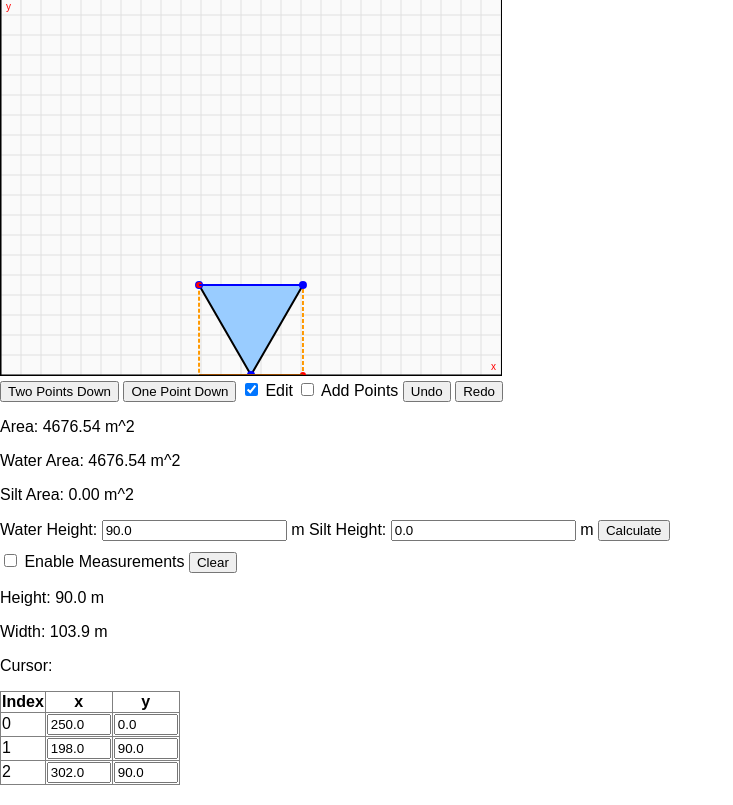
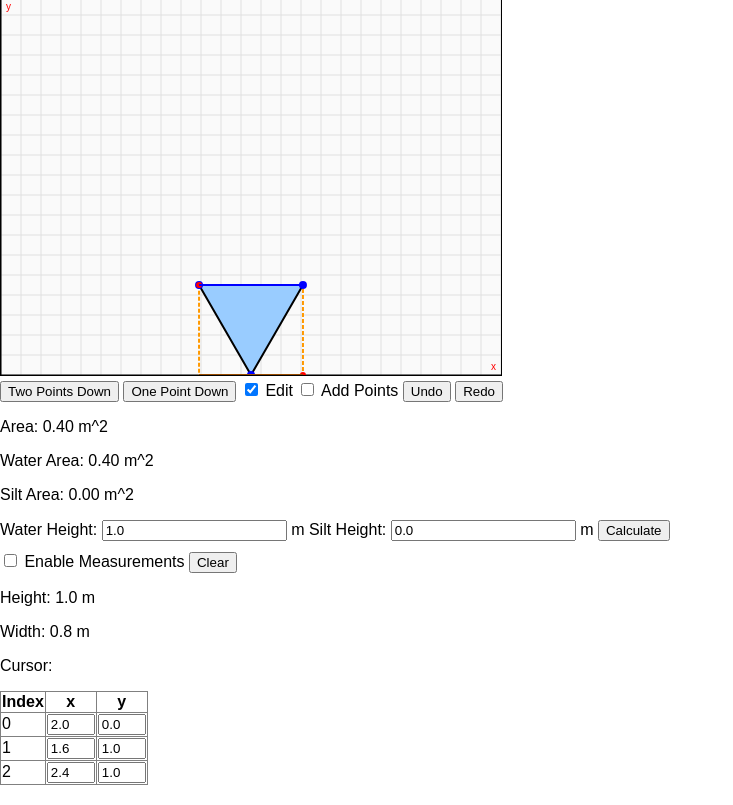
Before and after one commit to techidock/open-source, a Flask app: page / in a window 1280 px wide. Shown: the part 134-939 px from the top of the page, without its empty margins (0-733 px from the left). Run offline with Flask 3, Linux system fonts and the light colour scheme; data that the repository does not hold is empty.

Commit message:
Add configurable draw area

```diff
--- a/channel_area/templates/index.html
+++ b/channel_area/templates/index.html
@@ -19,11 +19,16 @@
           <option value="circle">Circular Channel</option>
         </select>
         <label for="units">Units:</label>
-        <select name="units" id="units" onchange="draw()">
+        <select name="units" id="units" onchange="updateUnitDisplay()">
           <option value="m">m</option>
           <option value="cm">cm</option>
           <option value="mm">mm</option>
         </select>
+        <label for="draw-width">Draw Width:</label>
+        <input type="number" id="draw-width" value="4000" oninput="updateDrawSize()">
+        <label for="draw-height">Draw Height:</label>
+        <input type="number" id="draw-height" value="4000" oninput="updateDrawSize()">
+        <span id="draw-unit"></span>
         <div id="circular-fields" class="fields" style="display:none">
           <label for="circle-points">Points:</label>
           <input type="number" id="circle-points" min="3" value="30" onchange="resetCircle()">
@@ -113,10 +118,41 @@
       var redoStack = [];
       var waterHeight = 0;
       var siltHeight = 0;
+      var drawWidthMM = 4000;
+      var drawHeightMM = 4000;
       var measureMode = false;
       var measureStart = null;
       var measureEnd = null;
       var measuring = false;
+
+      function unitFactor() {
+        var u = document.getElementById('units').value;
+        if (u === 'm') return 1000;
+        if (u === 'cm') return 10;
+        return 1;
+      }
+
+      function updateUnitDisplay() {
+        var f = unitFactor();
+        document.getElementById('draw-width').value = (drawWidthMM / f).toFixed(1);
+        document.getElementById('draw-height').value = (drawHeightMM / f).toFixed(1);
+        document.getElementById('draw-unit').textContent = document.getElementById('units').value;
+        document.getElementById('water-unit').textContent = document.getElementById('units').value;
+        document.getElementById('silt-unit').textContent = document.getElementById('units').value;
+        draw();
+      }
+
+      function updateDrawSize() {
+        var f = unitFactor();
+        drawWidthMM = parseFloat(document.getElementById('draw-width').value) * f || 4000;
+        drawHeightMM = parseFloat(document.getElementById('draw-height').value) * f || 4000;
+        draw();
+      }
+
+      function unitToPxX(v) { return v * unitFactor() * canvas.width / drawWidthMM; }
+      function unitToPxY(v) { return v * unitFactor() * canvas.height / drawHeightMM; }
+      function pxToUnitX(px) { return px * drawWidthMM / canvas.width / unitFactor(); }
+      function pxToUnitY(px) { return px * drawHeightMM / canvas.height / unitFactor(); }
 
       function init() {
         canvas = document.getElementById('canvas');
@@ -139,6 +175,7 @@
         };
         updateShapeList();
         showFields();
+        updateUnitDisplay();
         waterHeight = parseFloat(document.getElementById('water-height').value) || 0;
         siltHeight = parseFloat(document.getElementById('silt-height').value) || 0;
         fetch('/load_shape/_last').then(r => {
@@ -221,10 +258,10 @@
         ctx.restore();
 
         var units = document.getElementById('units').value;
-        document.getElementById('width-label').textContent = 'Width: ' + width.toFixed(1) + ' ' + units;
-        document.getElementById('height-label').textContent = 'Height: ' + height.toFixed(1) + ' ' + units;
-        document.getElementById('water-unit').textContent = units;
-        document.getElementById('silt-unit').textContent = units;
+        var sx = drawWidthMM / canvas.width;
+        var sy = drawHeightMM / canvas.height;
+        document.getElementById('width-label').textContent = 'Width: ' + (width * sx / unitFactor()).toFixed(1) + ' ' + units;
+        document.getElementById('height-label').textContent = 'Height: ' + (height * sy / unitFactor()).toFixed(1) + ' ' + units;
 
         var maxHeight = shapeHeight(pts);
         shapePts = pts;
@@ -236,8 +273,8 @@
         siltHeight = parseFloat(shInput.value) || 0;
         siltHeight = clamp(siltHeight, 0, waterHeight);
         shInput.value = siltHeight.toFixed(1);
-        var yLine = canvas.height - waterHeight;
-        var ySilt = canvas.height - siltHeight;
+        var yLine = canvas.height - unitToPxY(waterHeight);
+        var ySilt = canvas.height - unitToPxY(siltHeight);
         if (pts.length > 0) {
           var belowWater = clipBelow(pts, yLine);
           var belowSilt = clipBelow(pts, ySilt);
@@ -304,9 +341,11 @@
         var waterArea = polygonArea(waterPts) - polygonArea(siltPts);
         var siltArea = polygonArea(siltPts);
         var units = document.getElementById('units').value;
-        document.getElementById('area-display').textContent = 'Area: ' + area.toFixed(2) + ' ' + units + '^2';
-        document.getElementById('water-area-display').textContent = 'Water Area: ' + waterArea.toFixed(2) + ' ' + units + '^2';
-        document.getElementById('silt-area-display').textContent = 'Silt Area: ' + siltArea.toFixed(2) + ' ' + units + '^2';
+        var mm2perpx2 = (drawWidthMM / canvas.width) * (drawHeightMM / canvas.height);
+        var unitSq = unitFactor() * unitFactor();
+        document.getElementById('area-display').textContent = 'Area: ' + (area * mm2perpx2 / unitSq).toFixed(2) + ' ' + units + '^2';
+        document.getElementById('water-area-display').textContent = 'Water Area: ' + (waterArea * mm2perpx2 / unitSq).toFixed(2) + ' ' + units + '^2';
+        document.getElementById('silt-area-display').textContent = 'Silt Area: ' + (siltArea * mm2perpx2 / unitSq).toFixed(2) + ' ' + units + '^2';
         drawMeasurement();
         autoSave();
       }
@@ -331,7 +370,7 @@
         for (var i = 0; i < pts.length; i++) {
           minY = Math.min(minY, pts[i].y);
         }
-        return canvas.height - minY;
+        return pxToUnitY(canvas.height - minY);
       }
 
       function clipBelow(pts, yLine) {
@@ -531,18 +570,18 @@
           var tdX = document.createElement('td');
           var inputX = document.createElement('input');
           inputX.type = 'number';
-          inputX.value = pts[i].x.toFixed(1);
+          inputX.value = pxToUnitX(pts[i].x).toFixed(1);
           inputX.min = 0;
-          inputX.max = canvas.width;
+          inputX.max = drawWidthMM / unitFactor();
           inputX.dataset.index = i;
           inputX.onchange = tableChanged;
           tdX.appendChild(inputX);
           var tdY = document.createElement('td');
           var inputY = document.createElement('input');
           inputY.type = 'number';
-          inputY.value = (canvas.height - pts[i].y).toFixed(1);
+          inputY.value = pxToUnitY(canvas.height - pts[i].y).toFixed(1);
           inputY.min = 0;
-          inputY.max = canvas.height;
+          inputY.max = drawHeightMM / unitFactor();
           inputY.dataset.index = i;
           inputY.onchange = tableChanged;
           tdY.appendChild(inputY);
@@ -642,12 +681,12 @@
         }
         var idx = parseInt(e.target.dataset.index);
         var row = e.target.parentElement.parentElement;
-        var x = parseFloat(row.children[1].firstChild.value);
-        var y = parseFloat(row.children[2].firstChild.value);
+        var x = unitToPxX(parseFloat(row.children[1].firstChild.value));
+        var y = unitToPxY(parseFloat(row.children[2].firstChild.value));
         x = clamp(x, 0, canvas.width);
         y = clamp(y, 0, canvas.height);
-        row.children[1].firstChild.value = x;
-        row.children[2].firstChild.value = y;
+        row.children[1].firstChild.value = pxToUnitX(x).toFixed(1);
+        row.children[2].firstChild.value = pxToUnitY(y).toFixed(1);
         saveState();
         points[idx] = {x: x, y: canvas.height - y};
         anchorBottomCenter();
@@ -658,7 +697,8 @@
         var rect = canvas.getBoundingClientRect();
         var x = e.clientX - rect.left;
         var y = canvas.height - (e.clientY - rect.top);
-        document.getElementById('cursor-pos').textContent = 'Cursor: (' + x.toFixed(1) + ', ' + y.toFixed(1) + ')';
+        var units = document.getElementById('units').value;
+        document.getElementById('cursor-pos').textContent = 'Cursor: (' + pxToUnitX(x).toFixed(1) + ', ' + pxToUnitY(y).toFixed(1) + ' ' + units + ')';
         var py = e.clientY - rect.top;
         var shape = document.getElementById('shape').value;
         var pts = getShapePoints(shape);
```
Also changed, not shown: channel_area/README.md.
